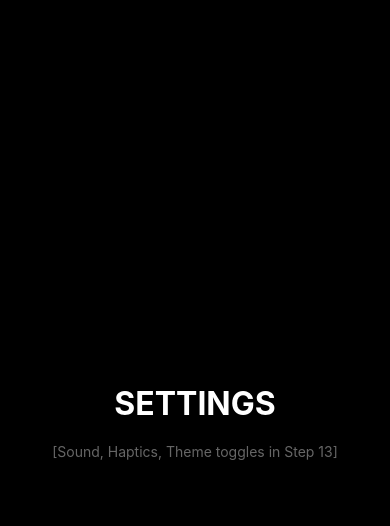
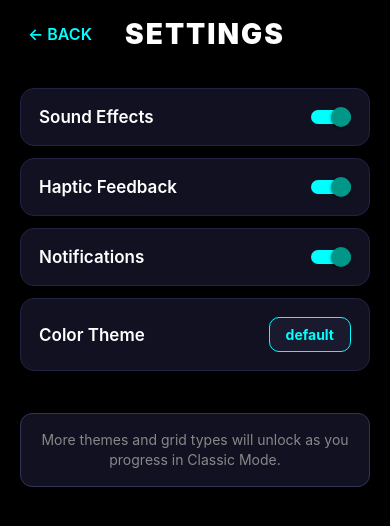
Before and after one commit to moadh704/neurox, a React Native app: screen /Settings in a window 390 px wide. Shown: the top 526 px of the page. Built offline with nearby package versions, Linux system fonts and the light colour scheme.

Commit message:
feat: settings - settings screen with sound, haptics, and notifications toggles

```diff
--- a/src/screens/SettingsScreen.tsx
+++ b/src/screens/SettingsScreen.tsx
@@ -1,32 +1,213 @@
-import React from 'react';
-import { View, Text, StyleSheet } from 'react-native';
+import React, { useState, useEffect } from 'react';
+import {
+  View,
+  Text,
+  StyleSheet,
+  TouchableOpacity,
+  SafeAreaView,
+  Switch,
+} from 'react-native';
+import { useNavigation } from '@react-navigation/native';
+import { NativeStackNavigationProp } from '@react-navigation/native-stack';
+import { RootStackParamList } from '../../App';
+import { COLORS } from '../constants/colors';
+import AsyncStorage from '@react-native-async-storage/async-storage';
+import { setSoundEnabled } from '../hooks/useSound';
+import { setHapticsEnabled } from '../hooks/useHaptics';
+
+type NavProp = NativeStackNavigationProp<RootStackParamList>;
+
+const SETTINGS_KEY = '@neurox_settings';
+
+interface Settings {
+  soundEnabled: boolean;
+  hapticsEnabled: boolean;
+  notificationsEnabled: boolean;
+  selectedTheme: string;
+}
 
 export default function SettingsScreen() {
+  const navigation = useNavigation<NavProp>();
+  const [settings, setSettings] = useState<Settings>({
+    soundEnabled: true,
+    hapticsEnabled: true,
+    notificationsEnabled: true,
+    selectedTheme: 'default',
+  });
+
+  useEffect(() => {
+    loadSettings();
+  }, []);
+
+  const loadSettings = async () => {
+    try {
+      const saved = await AsyncStorage.getItem(SETTINGS_KEY);
+      if (saved) {
+        const parsed = JSON.parse(saved);
+        setSettings(parsed);
+        setSoundEnabled(parsed.soundEnabled);
+        setHapticsEnabled(parsed.hapticsEnabled);
+      }
+    } catch (e) {}
+  };
+
+  const saveSettings = async (newSettings: Settings) => {
+    try {
+      await AsyncStorage.setItem(SETTINGS_KEY, JSON.stringify(newSettings));
+    } catch (e) {}
+  };
+
+  const updateSetting = async (key: keyof Settings, value: any) => {
+    const newSettings = { ...settings, [key]: value };
+    setSettings(newSettings);
+    await saveSettings(newSettings);
+
+    if (key === 'soundEnabled') {
+      setSoundEnabled(value);
+    }
+    if (key === 'hapticsEnabled') {
+      setHapticsEnabled(value);
+    }
+  };
+
   return (
-    <View style={styles.container}>
-      <Text style={styles.title}>SETTINGS</Text>
-      <Text style={styles.placeholder}>[Sound, Haptics, Theme toggles in Step 13]</Text>
-    </View>
+    <SafeAreaView style={styles.safeArea}>
+      <View style={styles.container}>
+        {/* Header */}
+        <View style={styles.header}>
+          <TouchableOpacity onPress={() => navigation.goBack()} style={styles.backButton}>
+            <Text style={styles.backText}>← BACK</Text>
+          </TouchableOpacity>
+          <Text style={styles.title}>SETTINGS</Text>
+          <View style={{ width: 60 }} />
+        </View>
+
+        <View style={styles.content}>
+          {/* Sound Toggle */}
+          <View style={styles.settingRow}>
+            <Text style={styles.settingLabel}>Sound Effects</Text>
+            <Switch
+              value={settings.soundEnabled}
+              onValueChange={(value) => updateSetting('soundEnabled', value)}
+              trackColor={{ false: '#333355', true: COLORS.cyan }}
+              thumbColor={settings.soundEnabled ? '#FFFFFF' : '#888888'}
+            />
+          </View>
+
+          {/* Haptics Toggle */}
+          <View style={styles.settingRow}>
+            <Text style={styles.settingLabel}>Haptic Feedback</Text>
+            <Switch
+              value={settings.hapticsEnabled}
+              onValueChange={(value) => updateSetting('hapticsEnabled', value)}
+              trackColor={{ false: '#333355', true: COLORS.cyan }}
+              thumbColor={settings.hapticsEnabled ? '#FFFFFF' : '#888888'}
+            />
+          </View>
+
+          {/* Notifications Toggle */}
+          <View style={styles.settingRow}>
+            <Text style={styles.settingLabel}>Notifications</Text>
+            <Switch
+              value={settings.notificationsEnabled}
+              onValueChange={(value) => updateSetting('notificationsEnabled', value)}
+              trackColor={{ false: '#333355', true: COLORS.cyan }}
+              thumbColor={settings.notificationsEnabled ? '#FFFFFF' : '#888888'}
+            />
+          </View>
+
+          {/* Theme Selector (Placeholder) */}
+          <View style={styles.settingRow}>
+            <Text style={styles.settingLabel}>Color Theme</Text>
+            <TouchableOpacity style={styles.themeButton}>
+              <Text style={styles.themeText}>{settings.selectedTheme}</Text>
+            </TouchableOpacity>
+          </View>
+
+          <View style={styles.infoBox}>
+            <Text style={styles.infoText}>
+              More themes and grid types will unlock as you progress in Classic Mode.
+            </Text>
+          </View>
+        </View>
+      </View>
+    </SafeAreaView>
   );
 }
 
 const styles = StyleSheet.create({
+  safeArea: {
+    flex: 1,
+    backgroundColor: COLORS.background,
+  },
   container: {
     flex: 1,
-    backgroundColor: '#000000',
+    paddingHorizontal: 20,
+  },
+  header: {
+    flexDirection: 'row',
+    justifyContent: 'space-between',
     alignItems: 'center',
-    justifyContent: 'center',
-    padding: 20,
+    paddingVertical: 16,
+  },
+  backButton: {
+    padding: 8,
+  },
+  backText: {
+    color: COLORS.cyan,
+    fontSize: 16,
+    fontWeight: '600',
   },
   title: {
-    fontSize: 32,
-    fontWeight: 'bold',
-    color: '#FFFFFF',
-    marginBottom: 20,
+    fontSize: 28,
+    fontWeight: '900',
+    color: COLORS.white,
+    letterSpacing: 2,
   },
-  placeholder: {
+  content: {
+    flex: 1,
+    paddingTop: 20,
+  },
+  settingRow: {
+    flexDirection: 'row',
+    justifyContent: 'space-between',
+    alignItems: 'center',
+    backgroundColor: '#111122',
+    padding: 18,
+    borderRadius: 14,
+    marginBottom: 12,
+    borderWidth: 1,
+    borderColor: '#222244',
+  },
+  settingLabel: {
+    color: COLORS.white,
+    fontSize: 17,
+    fontWeight: '600',
+  },
+  themeButton: {
+    backgroundColor: '#1a1a2e',
+    paddingHorizontal: 16,
+    paddingVertical: 8,
+    borderRadius: 10,
+    borderWidth: 1,
+    borderColor: COLORS.cyan,
+  },
+  themeText: {
+    color: COLORS.cyan,
+    fontWeight: '700',
+  },
+  infoBox: {
+    marginTop: 30,
+    padding: 16,
+    backgroundColor: '#111122',
+    borderRadius: 12,
+    borderWidth: 1,
+    borderColor: '#333355',
+  },
+  infoText: {
+    color: '#888888',
     fontSize: 14,
-    color: '#666666',
     textAlign: 'center',
+    lineHeight: 20,
   },
 });
```
